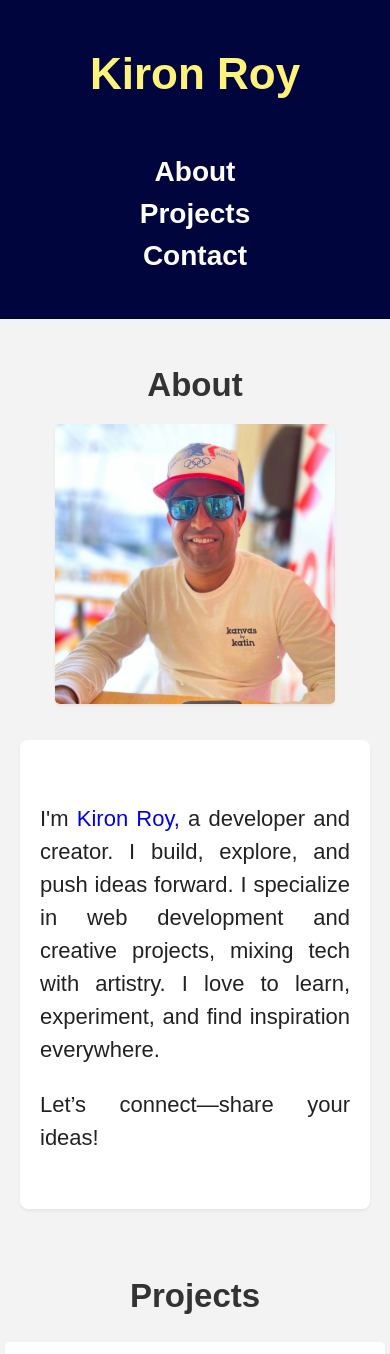
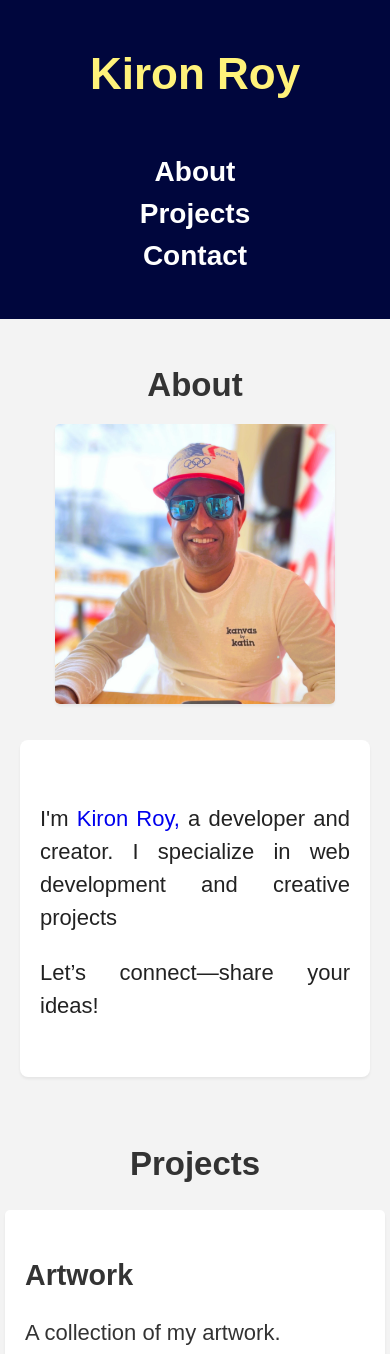
Before and after one commit to kironroy/kironroy-react, a React (Create React App) app: page / in a window 390 px wide. Shown: the top 1354 px of the page. Built offline with nearby package versions, Linux system fonts and the light colour scheme; a web font is replaced by a local one.

Commit message:
Spacing
 🧪 About me spacing in mobile

```diff
--- a/src/components/About.css
+++ b/src/components/About.css
@@ -54,7 +54,7 @@
   .about p {
     font-size: 1em; /* Smaller font for mobile */
     line-height: 1.5;
-    word-spacing: -2.9px; /* Tighter word spacing for mobile */
+    word-spacing: -2.5px; /* Tighter word spacing for mobile */
   }
   .about-image {
     max-width: 80%;
--- a/src/components/About.js
+++ b/src/components/About.js
@@ -40,10 +40,12 @@ const About = () => {
         />
         <div className="about-text">
           <p>
-            I'm <a className='github-link' href='https://github.com/kironroy'>Kiron Roy,</a>  a developer and creator. I build, explore, and push
-            ideas forward. I specialize in web development and creative
-            projects, mixing tech with artistry. I love to learn, experiment,
-            and find inspiration everywhere.
+            I'm{' '}
+            <a className="github-link" href="https://github.com/kironroy">
+              Kiron Roy,
+            </a>{' '}
+            a developer and creator. I specialize in web development and
+            creative projects
           </p>
           <p>Let’s connect—share your ideas!</p>
         </div>
```
